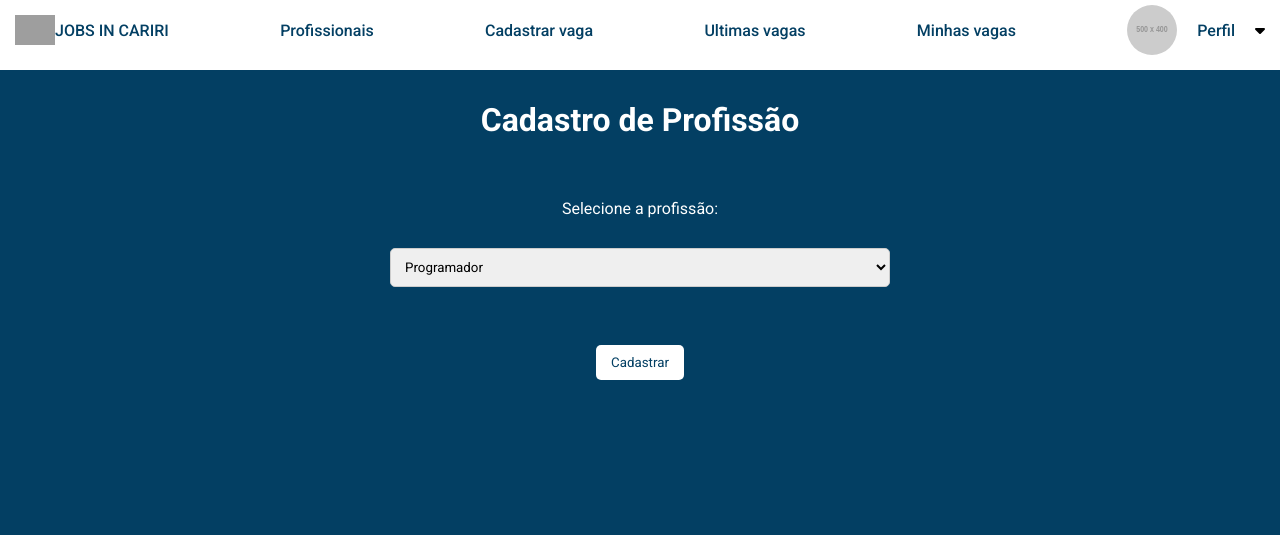
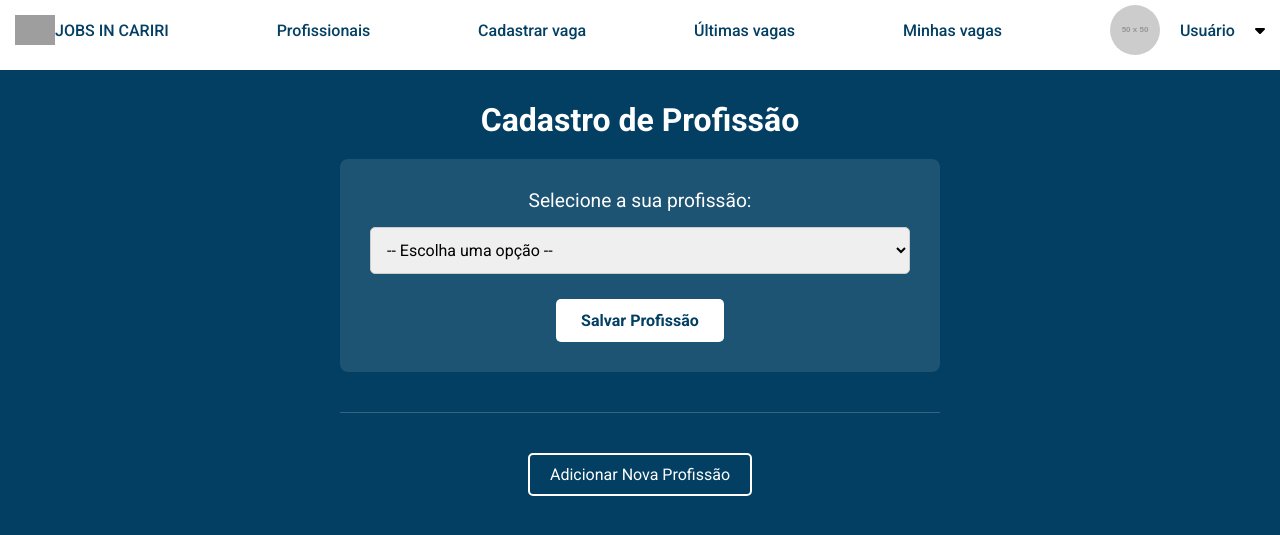
Before and after one commit to felipetaua/vagasProject, a PHP site: page /authenticated/profissao.php in a window 1280 px wide. Shown: the top 535 px of the page. Run offline with PHP 8.4, Linux system fonts and the light colour scheme; the visitor is signed in with stand-in values (Sample User, id 1); data comes from the database, SQL or seed files in the repository; grey boxes labelled with a size stand in for pictures from a placeholder-image service; some libraries are stand-ins or nearby versions; grey boxes are pictures that could not be loaded.

Commit message:
estilizando a tela de profissões, e adicionando botão de adicionar profissão

```diff
--- a/authenticated/profissao.php
+++ b/authenticated/profissao.php
@@ -1,254 +1,139 @@
+<?php
+session_start();
+
+// Use a conexão centralizada e segura
+require_once __DIR__ . '/db_connection.php';
+
+// Verifica se o usuário está logado
+if (!isset($_SESSION["user_id"])) {
+  header("Location: ../login.php");
+  exit;
+}
+
+$userId = $_SESSION["user_id"];
+$updateMessage = '';
+
+// Processa o formulário quando ele é enviado
+if ($_SERVER['REQUEST_METHOD'] === 'POST') {
+    // Lógica para ATUALIZAR a profissão do usuário
+    if (isset($_POST["submit"])) {
+        $id_profissao = $_POST["id_profissao"];
+
+        // Valida se o id da profissão é um número
+        if (is_numeric($id_profissao)) {
+            // Atualiza o cadastro do usuário de forma segura com prepared statements
+            $sql = "UPDATE cadastro SET id_profissao = ? WHERE id = ?";
+            $stmt = $conn->prepare($sql);
+            // "ii" significa que estamos passando dois inteiros (integer)
+            $stmt->bind_param("ii", $id_profissao, $userId);
+
+            if ($stmt->execute()) {
+                $updateMessage = "Profissão atualizada com sucesso!";
+            } else {
+                $updateMessage = "Erro ao atualizar a profissão: " . $stmt->error;
+            }
+            $stmt->close();
+        } else {
+            $updateMessage = "Erro: Profissão inválida selecionada.";
+        }
+    }
+
+    // Lógica para CRIAR uma nova profissão
+    if (isset($_POST["create_profession"])) {
+        $new_profession_name = trim($_POST["new_profession_name"]);
+
+        if (!empty($new_profession_name)) {
+            // Verifica se a profissão já existe para evitar duplicatas
+            $stmt_check = $conn->prepare("SELECT id FROM profissao WHERE nome = ?");
+            $stmt_check->bind_param("s", $new_profession_name);
+            $stmt_check->execute();
+            $stmt_check->store_result();
+
+            if ($stmt_check->num_rows == 0) {
+                $stmt_insert = $conn->prepare("INSERT INTO profissao (nome) VALUES (?)");
+                $stmt_insert->bind_param("s", $new_profession_name);
+                if ($stmt_insert->execute()) {
+                    $updateMessage = "Nova profissão '" . htmlspecialchars($new_profession_name) . "' adicionada com sucesso!";
+                } else {
+                    $updateMessage = "Erro ao adicionar nova profissão: " . $stmt_insert->error;
+                }
+                $stmt_insert->close();
+            } else {
+                $updateMessage = "Erro: A profissão '" . htmlspecialchars($new_profession_name) . "' já existe.";
+            }
+            $stmt_check->close();
+        } else {
+            $updateMessage = "Erro: O nome da nova profissão não pode ser vazio.";
+        }
+    }
+}
+
+// Busca a lista de profissões para preencher o dropdown
+$professions = [];
+$sql_professions = "SELECT id, nome FROM profissao ORDER BY nome ASC";
+$result_professions = $conn->query($sql_professions);
+if ($result_professions->num_rows > 0) {
+    while ($row = $result_professions->fetch_assoc()) {
+        $professions[] = $row;
+    }
+}
+
+?>
 <!DOCTYPE html>
-<html>
+<html lang="pt-br">
 <head>
-<link rel="icon" type="image/png" href="..\imagens\Logo.svg"/>
-<link rel="stylesheet" href="../css/home.css">
-<link href="https://fonts.googleapis.com/css2?family=Roboto:ital,wght@0,100;0,300;0,400;0,500;0,700;0,900;1,100;1,300;1,400;1,500;1,700;1,900&display=swap" rel="stylesheet">
+  <link rel="icon" type="image/png" href="/sistemaDeVagas/imagens/Logo.svg"/>
+  <meta charset="UTF-8">
+  <meta name="viewport" content="width=device-width, initial-scale=1.0">
+  <link rel="stylesheet" href="/sistemaDeVagas/css/home.css">
+  <link rel="stylesheet" href="/sistemaDeVagas/css/header.css">
+  <link rel="stylesheet" href="/sistemaDeVagas/css/profissao.css">
+  <link href="https://fonts.googleapis.com/css2?family=Roboto:ital,wght@0,100;0,300;0,400;0,500;0,700;0,900;1,100;1,300;1,400;1,500;1,700;1,900&display=swap" rel="stylesheet">
   <title>Cadastro de Profissão</title>
 </head>
 <body>
-<?php
-session_start();
+  <?php
+  // Inclui o cabeçalho reutilizável
+  require_once __DIR__ . '/templates/header.php';
+  ?>
 
-// Dados de conexão com o banco de dados
-$servername = "localhost";
-$username = "root";
-$password = "";
-$dbname = "jobs";
+  <main class="main-container">
+    <h1>Cadastro de Profissão</h1>
+    <form method="post" action="profissao.php" class="profession-form">
+      <label for="id_profissao">Selecione a sua profissão:</label>
+      <select name="id_profissao" id="id_profissao" required>
+        <option value="">-- Escolha uma opção --</option>
+        <?php foreach ($professions as $profession): ?>
+          <option value="<?php echo htmlspecialchars($profession['id']); ?>">
+            <?php echo htmlspecialchars($profession['nome']); ?>
+          </option>
+        <?php endforeach; ?>
+      </select>
+      <input type="submit" name="submit" value="Salvar Profissão">
 
-// Conexão com o banco de dados
-$conn = new mysqli($servername, $username, $password, $dbname);
-if ($conn->connect_error) {
-    die("Falha na conexão: " . $conn->connect_error);
-}
+    </form>
 
-// Verifica se o usuário está logado
-if (!isset($_SESSION["user_id"])) {
-  header("Location: ..\login.php");
-  exit;
-}
+    <div class="separator"></div>
 
-$id_do_usuario = $_SESSION["user_id"];
+    <button type="button" id="toggle-add-form-btn">Adicionar Nova Profissão</button>
 
-// Busca os dados do usuário no banco de dados
-$sql = "SELECT * FROM `cadastro` WHERE id = $id_do_usuario and foto is not null";
-$result = $conn->query($sql);
+    <div id="add-profession-container" class="hidden">
+        <form method="post" action="profissao.php" class="profession-form">
+            <label for="new_profession_name">Nome da Nova Profissão:</label>
+            <input type="text" name="new_profession_name" id="new_profession_name" required>
+            <input type="submit" name="create_profession" value="Salvar Nova Profissão">
+        </form>
+    </div>
 
-// Exibe o formulário para atualização do cadastro
-if ($result->num_rows > 0) {
-    while($row = $result->fetch_assoc()) {
-
-echo "<header style='background:white; margin-top:-10px; padding:5px;'>
-    <ul>
-        <a href='../authenticated/home.php'> <li>
-            <img src='..\imagens\Logo.svg' alt=''class='logo'> JOBS IN CARIRI
-        </li></a>
-        <a href='../authenticated/profissionais.php'><li>
-           Profissionais
-        </li></a>
-        <a href='../authenticated/cadastroVagas.php'> <li>Cadastrar vaga</li></a>
-        <a href='../authenticated/ultimasVagas.php'><li>Ultimas vagas</li></a>
-        <a href='../authenticated/vagasCriadas.php'><li>Minhas vagas</li></a>
-        <div class='dropdown'>
-        <div class='perfil-img' style='display:flex; align-items:center; justify-content:center;'>
-        <div style='display:flex; flex-direction:column; align-items:center;'>
-          <img src='uploads/$row[foto]' style='width:50px; height:50px; border-radius:100%;'>
-          </div>
-  <li class='dropdown-btn'>$row[nome]</li>
-  <svg xmlns='http://www.w3.org/2000/svg' style='width:10px; color:green;' viewBox='0 0 320 512'><!--! Font Awesome Pro 6.4.0 by @fontawesome - https://fontawesome.com License - https://fontawesome.com/license (Commercial License) Copyright 2023 Fonticons, Inc. --><path d='M137.4 374.6c12.5 12.5 32.8 12.5 45.3 0l128-128c9.2-9.2 11.9-22.9 6.9-34.9s-16.6-19.8-29.6-19.8L32 192c-12.9 0-24.6 7.8-29.6 19.8s-2.2 25.7 6.9 34.9l128 128z'/ ></svg>
-  </div>
-  <ul class='dropdown-menu'>
-  <a href='perfil.php'><li>Editar perfil</li></a>
-  <a href='#'> <li>Ranking</li></a>
-  <a href='../authenticated/profissao.php'> <li>Profissão</li></a>
-  <a href='#'><li>Contratos</li></a>
-  <a href='#'> <li>Chat</li></a>
-  <a href='curriculo.php'> <li>Currículo</li></a>
-  <a href='./logout.php'><li>Sair</li></a>
-  </ul>
-</div>
-
-
-    </ul>
-</header>";
-
-     }
-
-
-}
-
-  else{
-
-    echo "<header style='background:white; margin-top:-10px; padding:5px; '>
-      <ul>
-          <a href='../authenticated/home.php'> <li>
-              <img src='..\imagens\Logo.svg' alt=''class='logo'> JOBS IN CARIRI
-          </li></a>
-          <a href='../authenticated/profissionais.php'><li>
-           Profissionais
-        </li></a>
-        <a href='../authenticated/cadastroVagas.php'> <li>Cadastrar vaga</li></a>
-        <a href='../authenticated/ultimasVagas.php'><li>Ultimas vagas</li></a>
-        <a href='../authenticated/vagasCriadas.php'><li>Minhas vagas</li></a>
-          <div class='dropdown'>
-          <div class='perfil-img' style='display:flex; align-items:center; justify-content:center;'>
-            <img src='https://placehold.co/500x400' style='width:50px; height:50px; border-radius:100%;'>
-    <li class='dropdown-btn'>Perfil</li>
-    <svg xmlns='http://www.w3.org/2000/svg' style='width:10px; color:green;' viewBox='0 0 320 512'><!--! Font Awesome Pro 6.4.0 by @fontawesome - https://fontawesome.com License - https://fontawesome.com/license (Commercial License) Copyright 2023 Fonticons, Inc. --><path d='M137.4 374.6c12.5 12.5 32.8 12.5 45.3 0l128-128c9.2-9.2 11.9-22.9 6.9-34.9s-16.6-19.8-29.6-19.8L32 192c-12.9 0-24.6 7.8-29.6 19.8s-2.2 25.7 6.9 34.9l128 128z'/ ></svg>
-    </div>
-    <ul class='dropdown-menu'>
-    <a href='perfil.php'><li>Editar perfil</li></a>
-    <a href='#'> <li>Ranking</li></a>
-    <a href='../authenticated/profissao.php'> <li>Profissão</li></a>
-    <a href='#'><li>Contratos</li></a>
-    <a href='#'> <li>Chat</li></a>
-    <a href='#'> <li>Curriculo</li></a>
-    <a href='./logout.php'><li>Sair</li></a>
-    </ul>
-  </div>
-
-
-      </ul>
-  </header>";
-
-  }
-
-?>
-
-  <h1>Cadastro de Profissão</h1>
-  <form method="post">
-    <label for="id_profissao">Selecione a profissão:</label>
-    <select name="id_profissao">
-    <?php
-
-
-
-      $servername = "localhost";
-      $username = "root";
-      $password = "";
-      $dbname = "jobs";
-
-
-      $conn = new mysqli($servername, $username, $password, $dbname);
-
-      if ($conn->connect_error) {
-          die("Falha na conexão: " . $conn->connect_error);
-      }
-
-      $sql = "SELECT id, nome FROM profissao";
-      $result = mysqli_query($conn, $sql);
-
-      while ($row = mysqli_fetch_assoc($result)) {
-        $id = $row["id"];
-        $nome = $row["nome"];
-        echo "<option value=\"$id\">$nome</option>";
-      }
-
-
-      mysqli_close($conn);
-    ?>
-    </select>
-    <br><br>
-    <input type="submit" name="submit" value="Cadastrar">
-  </form>
+    <?php if (!empty($updateMessage)): ?>
+      <p class="update-message"><?php echo $updateMessage; ?></p>
+    <?php endif; ?>
+  </main>
+  <script>
+    document.getElementById('toggle-add-form-btn').addEventListener('click', function() {
+        var formContainer = document.getElementById('add-profession-container');
+        formContainer.classList.toggle('hidden');
+    });
+  </script>
 </body>
 </html>
-<script>const dropdownBtn = document.querySelector('.dropdown-btn');
-const dropdownMenu = document.querySelector('.dropdown-menu');
-
-dropdownBtn.addEventListener('click', () => {
-  dropdownMenu.classList.toggle('show');
-});
-
-window.addEventListener('click', (event) => {
-  if (!event.target.matches('.dropdown-btn') && !event.target.matches('.dropdown-menu')) {
-    dropdownMenu.classList.remove('show');
-  }
-});</script>
-<?php
-
-
-
-
-
-if (isset($_SESSION["user_id"])) {
-  $id_do_usuario = $_SESSION["user_id"];
-}
-
-if (isset($_POST["submit"])) {
-
-  $id_profissao = $_POST["id_profissao"];
-
-  $servername = "localhost";
-  $username = "root";
-  $password = "";
-  $dbname = "jobs";
-
-
-  $conn = new mysqli($servername, $username, $password, $dbname);
-
-
-  if ($conn->connect_error) {
-      die("Falha na conexão: " . $conn->connect_error);
-  }
-
-  $sql = "UPDATE cadastro SET id_profissao = $id_profissao WHERE id = $id_do_usuario";
-  if (mysqli_query($conn, $sql)) {
-    echo "Profissão cadastrada com sucesso!";
-    header("Location: home.php");
-    exit();
-  } else {
-    echo "Erro ao cadastrar profissão: " . mysqli_error($conn);
-  }
-
-
-  mysqli_close($conn);
-}
-?>
-
-
-<style>
-
-body {
-  font-family: Arial, sans-serif;
-  color: #333;
-  background:#033f63;
-}
-
-
-h1, form {
-  margin: 30px auto;
-  max-width: 500px;
-  display:flex;
-  justify-content:center;
-  align-items:center;
-  flex-direction:column;
-  color:white;
-
-}
-
-form label{
-  margin:30px;
-}
-
-input[type=submit] {
-  background-color: white;
-  color: #033f63;
-  padding: 10px 15px;
-  border: none;
-  border-radius: 5px;
-  cursor: pointer;
-}
-
-
-select {
-  padding: 10px;
-  border: 1px solid #ccc;
-  border-radius: 5px;
-  width: 100%;
-  box-sizing: border-box;
-  margin-bottom: 20px;
-}
-
-
-</style>
--- /dev/null
+++ b/css/profissao.css
@@ -0,0 +1,106 @@
+/* Styles for profissao.php */
+
+body {
+    background:#033f63;
+    color: white;
+}
+
+.main-container {
+    margin: 30px auto;
+    max-width: 600px;
+    text-align: center;
+}
+
+.main-container h1 {
+    margin-bottom: 20px;
+}
+
+.profession-form {
+    background-color: rgba(255, 255, 255, 0.1);
+    padding: 30px;
+    border-radius: 8px;
+}
+
+.profession-form label {
+    display: block;
+    margin-bottom: 15px;
+    font-size: 1.2em;
+}
+
+.profession-form select {
+    padding: 12px;
+    border: 1px solid #ccc;
+    border-radius: 5px;
+    width: 100%;
+    box-sizing: border-box;
+    margin-bottom: 25px;
+    font-size: 1em;
+}
+
+.profession-form input[type=submit] {
+    background-color: white;
+    color: #033f63;
+    padding: 12px 25px;
+    border: none;
+    border-radius: 5px;
+    cursor: pointer;
+    font-weight: bold;
+    font-size: 1em;
+    transition: background-color 0.3s, color 0.3s;
+}
+
+.profession-form input[type=submit]:hover {
+    background-color: #e2e6ea;
+}
+
+.update-message {
+    margin-top: 20px;
+    padding: 10px;
+    background-color: #28a745;
+    color: white;
+    border-radius: 5px;
+}
+
+.separator {
+    height: 1px;
+    background-color: rgba(255, 255, 255, 0.2);
+    margin: 40px 0;
+}
+
+#toggle-add-form-btn {
+    background-color: transparent;
+    border: 2px solid white;
+    color: white;
+    padding: 10px 20px;
+    cursor: pointer;
+    border-radius: 5px;
+    font-size: 1em;
+    transition: background-color 0.3s, color 0.3s;
+}
+
+#toggle-add-form-btn:hover {
+    background-color: white;
+    color: #033f63;
+}
+
+.hidden {
+    display: none;
+}
+
+#add-profession-container {
+    margin-top: 20px;
+}
+
+#add-profession-container .profession-form {
+    padding-top: 20px;
+}
+
+#add-profession-container input[type=text] {
+    padding: 12px;
+    border: 1px solid #ccc;
+    border-radius: 5px;
+    width: 100%;
+    box-sizing: border-box;
+    margin-bottom: 25px;
+    font-size: 1em;
+}
```
